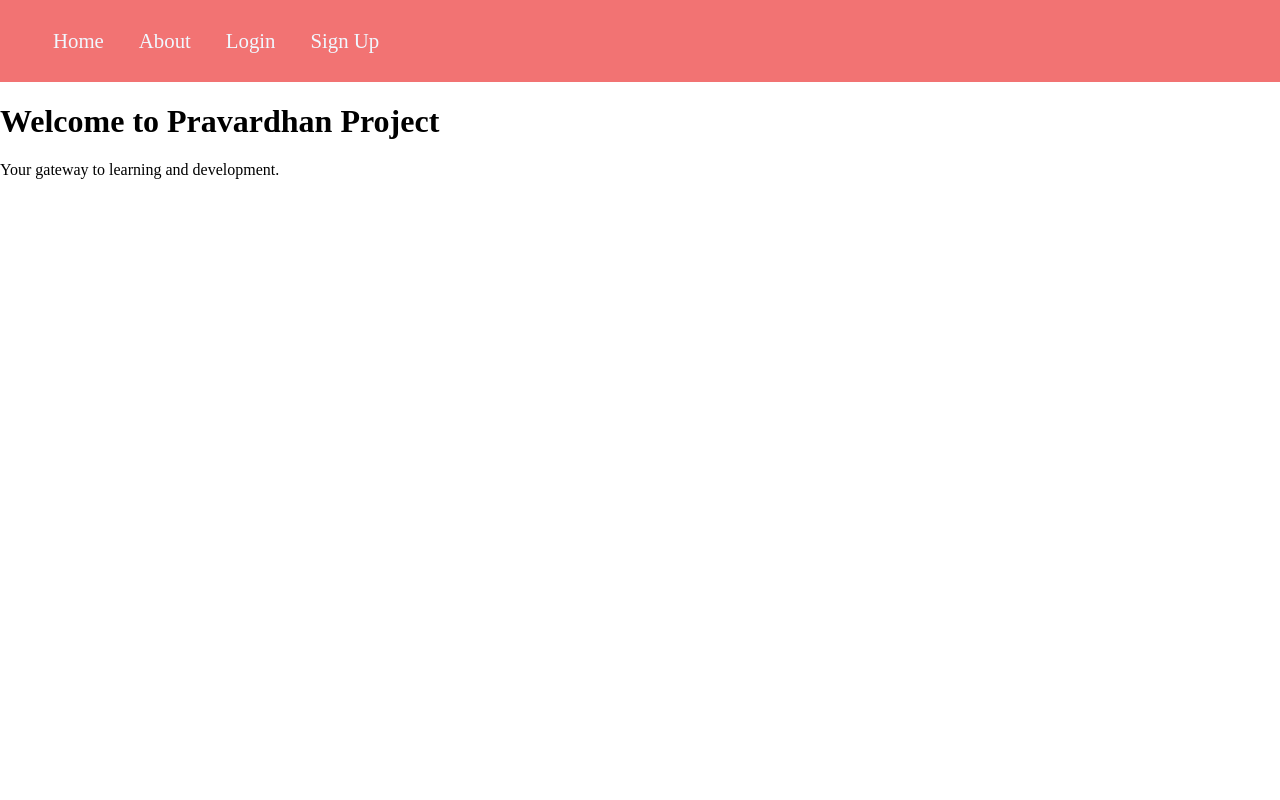
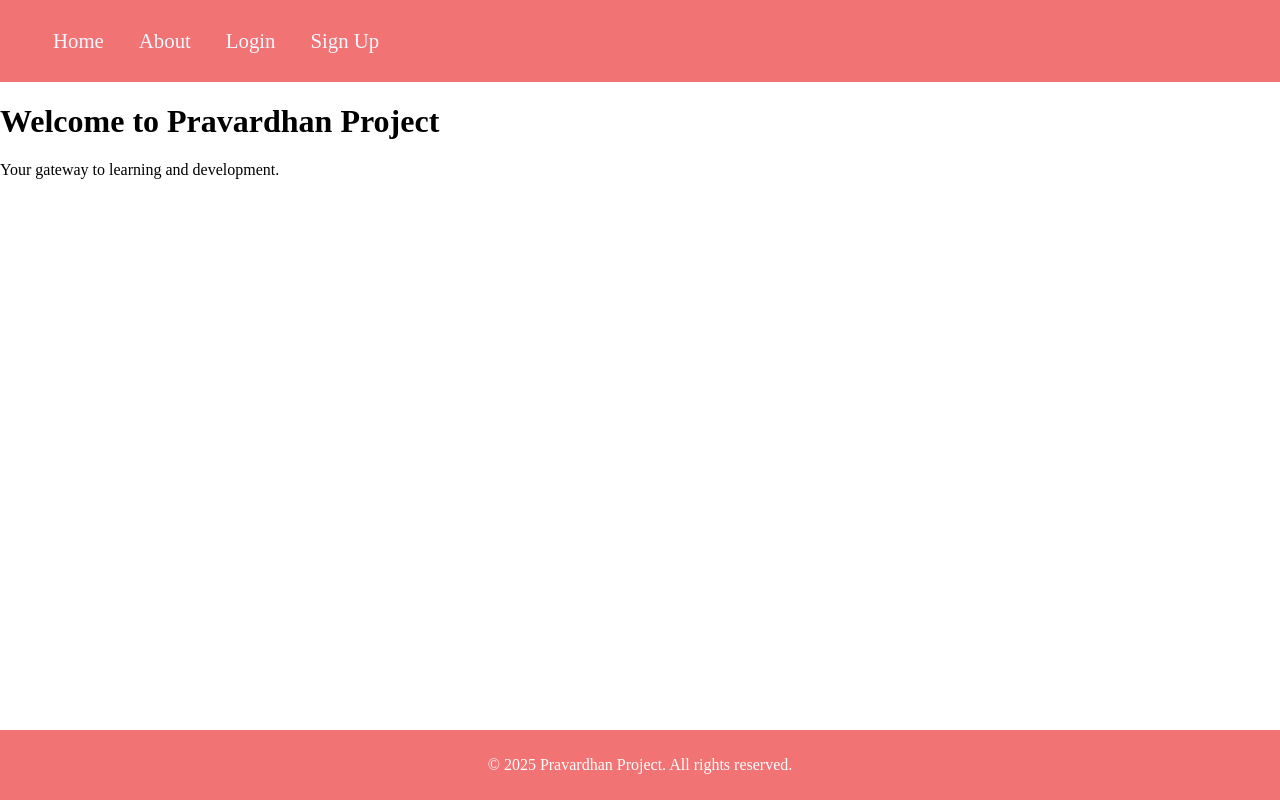
Before and after one commit to thenameispravardhan/try, a plain HTML site: page frontend/Home.html in a window 1280 px wide. Drawn offline with Linux system fonts and the light colour scheme.

Commit message:
Add footer

```diff
--- a/frontend/Home.css
+++ b/frontend/Home.css
@@ -35,3 +35,13 @@ body {
     border-radius: 10px;
     padding: 7px;
 }
+
+footer {
+    background-color: #f27373;
+    color: white;
+    text-align: center;
+    padding: 10px 0;
+    position: fixed;
+    bottom: 0;
+    width: 100%;
+}
--- a/frontend/Home.html
+++ b/frontend/Home.html
@@ -10,7 +10,7 @@
       <nav class="navbar">
         <ul>
           <li><a href="#">Home</a></li>
-          <li><a href="/frontend/index2.html">About</a></li>
+          <li><a href="/frontend/About.html">About</a></li>
           <li><a href="/frontend/login.html">Login</a></li>
           <li><a href="/frontend/signup.html">Sign Up</a></li>
         </ul>
@@ -22,5 +22,9 @@
         <p>Your gateway to learning and development.</p>
       </div>
     </main>
+
+    <footer>
+      <p>&copy; 2025 Pravardhan Project. All rights reserved.</p>
+    </footer>
   </body>
 </html>
```
Also changed, not shown: frontend/About.html (added, +15 -0 lines).
